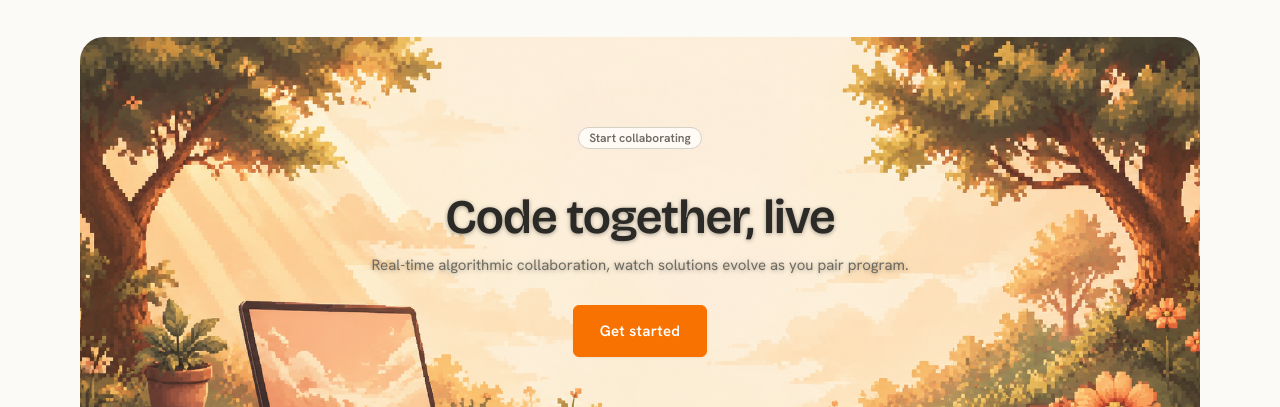
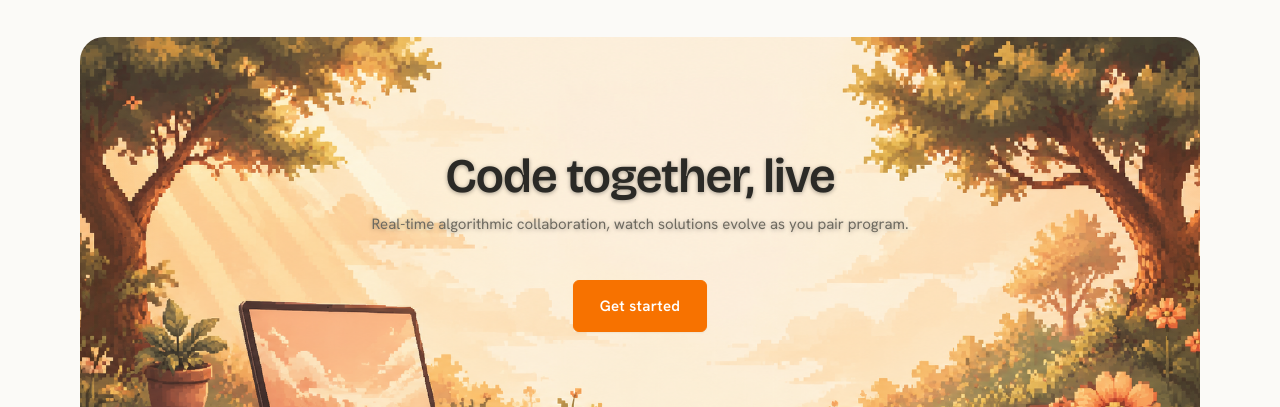
Before and after one commit to Abid-Hussain13/algorym, a React (Vite) app in the folder apps/client/: page / in a window 1280 px wide. Shown: the part 5260-5667 px from the top of the page. Built offline with nearby package versions, Linux system fonts and the light colour scheme; no server answers.

Commit message:
cta badge removed

```diff
--- a/apps/client/src/components/marketing/CTASection.tsx
+++ b/apps/client/src/components/marketing/CTASection.tsx
@@ -1,11 +1,7 @@
 import { cn } from '@/lib/utils/cn'
-import { Badge } from '@/components/ui/badge'
 import { Button } from '@/components/ui/Button'
 
 interface CTAProps {
-    badge?: {
-        text: string
-    }
     title?: string
     description?: string
     action?: {
@@ -16,7 +12,6 @@ interface CTAProps {
 }
 
 export function CTASection({
-    badge = { text: 'Start collaborating' },
     title = 'Code together, live',
     description = 'Real-time algorithmic collaboration, watch solutions evolve as you pair program.',
     action = { text: 'Get started', href: '/board' },
@@ -40,11 +35,6 @@ export function CTASection({
                     <div className="absolute inset-y-0 right-0 w-[80px] bg-[radial-gradient(ellipse_at_right_center,var(--color-accent-soft)_0%,transparent_70%)]" />
                 </div>
                 <div className="relative z-10 mx-auto flex max-w-container -translate-y-10 flex-col items-center gap-3 px-8 text-center sm:gap-3">
-                    {badge && (
-                        <Badge variant="outline" className="mb-5 border-[#d4d1c8] bg-white/70 text-[#6e6a60] backdrop-blur-sm opacity-0 animate-fade-in-up delay-100 sm:mb-6">
-                            <span className="text-[#6e6a60]">{badge.text}</span>
-                        </Badge>
-                    )}
 
                     <h2 className="text-3xl font-semibold text-[#2b2a26] drop-shadow-[0_1px_2px_rgba(0,0,0,0.35)] sm:text-5xl opacity-0 animate-fade-in-up delay-200">
                         {title}
@@ -56,7 +46,7 @@ export function CTASection({
                         </p>
                     )}
 
-                    <Button variant="primary" size="lg" className="mt-4 opacity-0 animate-fade-in-up delay-500" asChild>
+                    <Button variant="primary" size="lg" className="mt-6 opacity-0 animate-fade-in-up delay-500" asChild>
                         <a href={action.href}>{action.text}</a>
                     </Button>
                 </div>
```
